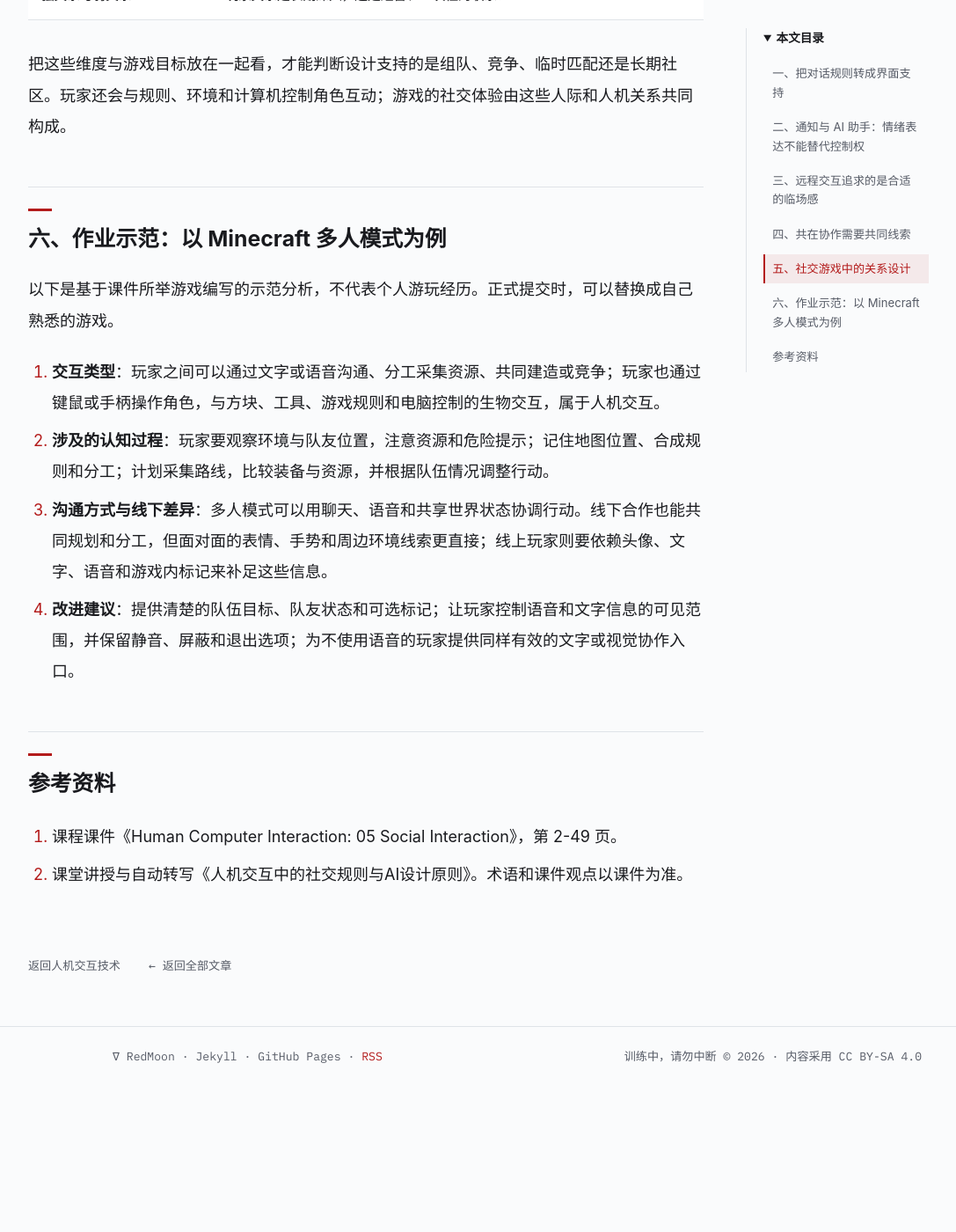
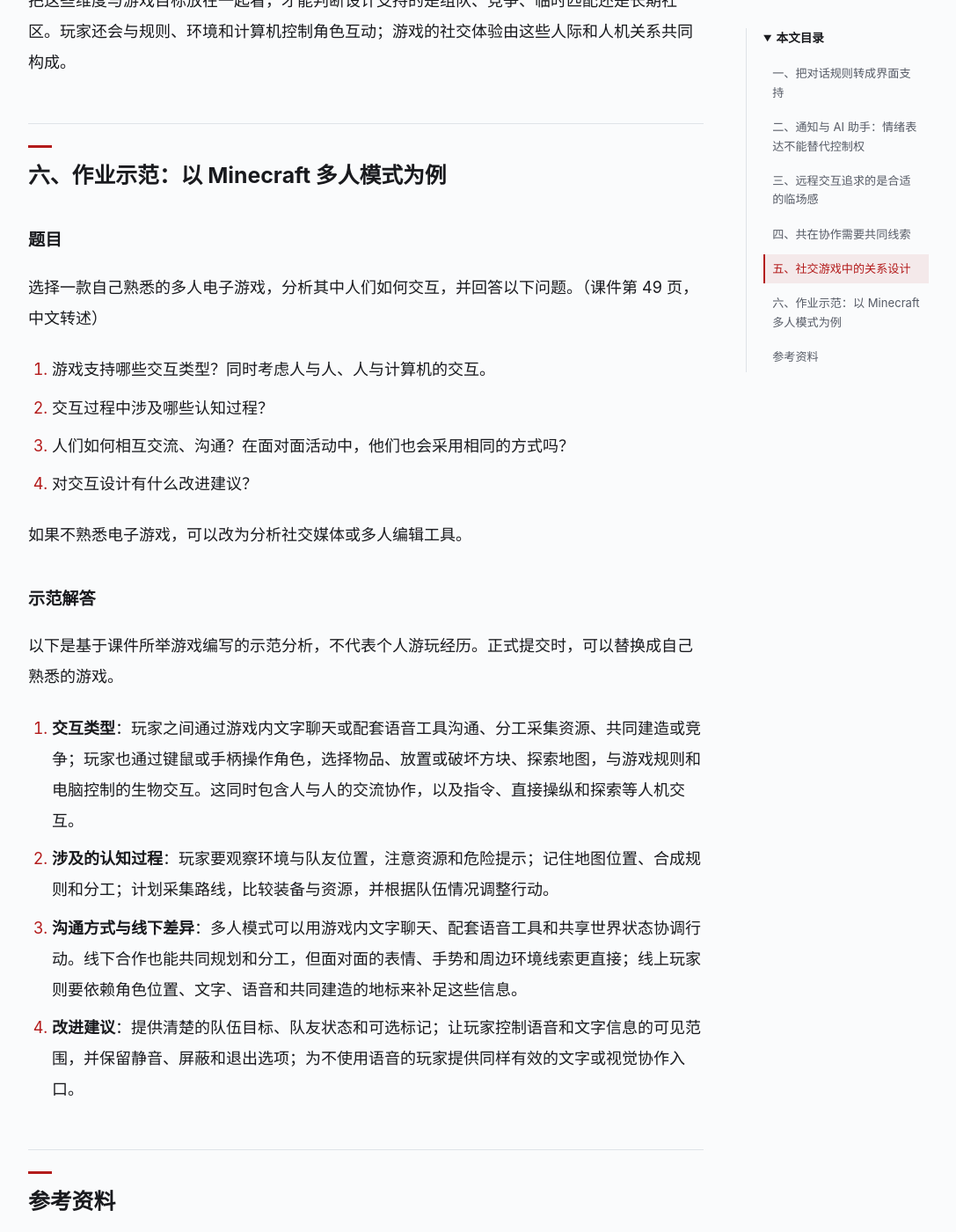
Before and after one commit to Redmoon-2333/Redmoon-2333.github.io, a Jekyll site: the page built from _posts/2026-11-05-hci-day5.md, in a window 1280 px wide and 1400 px high, scrolled down 5933 px. Shown: the whole window at 88% size, without its empty margins (52-1139 px from the left). Built offline with Jekyll 4.4.1, drawn with Linux system fonts in a browser that asks for light colours; before the commit the page ends 7169 px from its top, so only the background shows below that; some of the changed text lies outside the part shown.

Commit message:
docs: 补全人机交互 Day5 作业题目并修正标题排版

```diff
--- a/_posts/2026-11-05-hci-day5.md
+++ b/_posts/2026-11-05-hci-day5.md
@@ -104,11 +102,24 @@ Reflect Table 的研究提示，可见反馈会影响部分参与者，但显示
 
 ## 六、作业示范：以 Minecraft 多人模式为例
 
+### 题目
+
+选择一款自己熟悉的多人电子游戏，分析其中人们如何交互，并回答以下问题。（课件第 49 页，中文转述）
+
+1. 游戏支持哪些交互类型？同时考虑人与人、人与计算机的交互。
+2. 交互过程中涉及哪些认知过程？
+3. 人们如何相互交流、沟通？在面对面活动中，他们也会采用相同的方式吗？
+4. 对交互设计有什么改进建议？
+
+如果不熟悉电子游戏，可以改为分析社交媒体或多人编辑工具。
+
+### 示范解答
+
 以下是基于课件所举游戏编写的示范分析，不代表个人游玩经历。正式提交时，可以替换成自己熟悉的游戏。
 
-1. **交互类型**：玩家之间可以通过文字或语音沟通、分工采集资源、共同建造或竞争；玩家也通过键鼠或手柄操作角色，与方块、工具、游戏规则和电脑控制的生物交互，属于人机交互。
+1. **交互类型**：玩家之间通过游戏内文字聊天或配套语音工具沟通、分工采集资源、共同建造或竞争；玩家也通过键鼠或手柄操作角色，选择物品、放置或破坏方块、探索地图，与游戏规则和电脑控制的生物交互。这同时包含人与人的交流协作，以及指令、直接操纵和探索等人机交互。
 2. **涉及的认知过程**：玩家要观察环境与队友位置，注意资源和危险提示；记住地图位置、合成规则和分工；计划采集路线，比较装备与资源，并根据队伍情况调整行动。
-3. **沟通方式与线下差异**：多人模式可以用聊天、语音和共享世界状态协调行动。线下合作也能共同规划和分工，但面对面的表情、手势和周边环境线索更直接；线上玩家则要依赖头像、文字、语音和游戏内标记来补足这些信息。
+3. **沟通方式与线下差异**：多人模式可以用游戏内文字聊天、配套语音工具和共享世界状态协调行动。线下合作也能共同规划和分工，但面对面的表情、手势和周边环境线索更直接；线上玩家则要依赖角色位置、文字、语音和共同建造的地标来补足这些信息。
 4. **改进建议**：提供清楚的队伍目标、队友状态和可选标记；让玩家控制语音和文字信息的可见范围，并保留静音、屏蔽和退出选项；为不使用语音的玩家提供同样有效的文字或视觉协作入口。
 
 ## 参考资料
```
Also changed, not shown: other parts of _posts/2026-11-05-hci-day5.md (+0 -2 lines).
